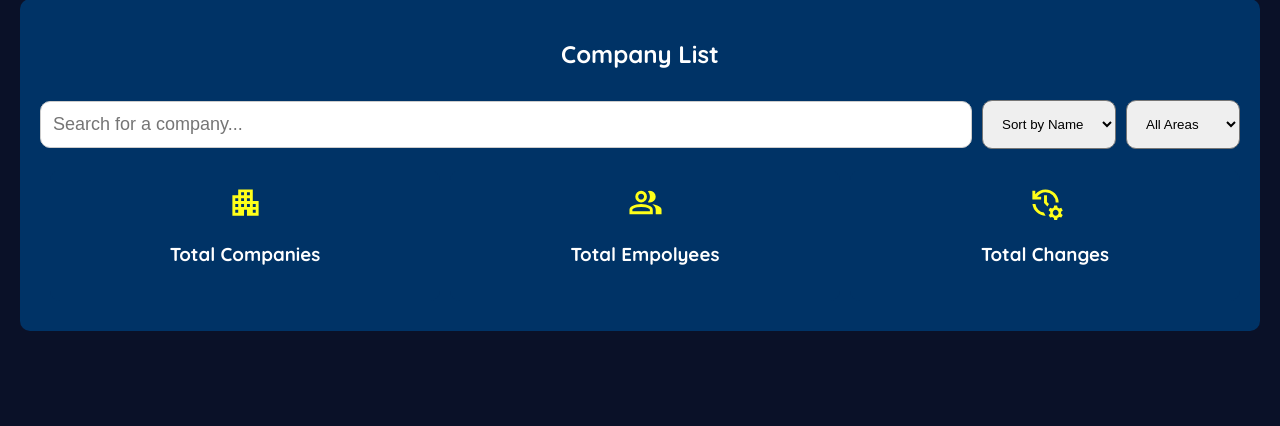
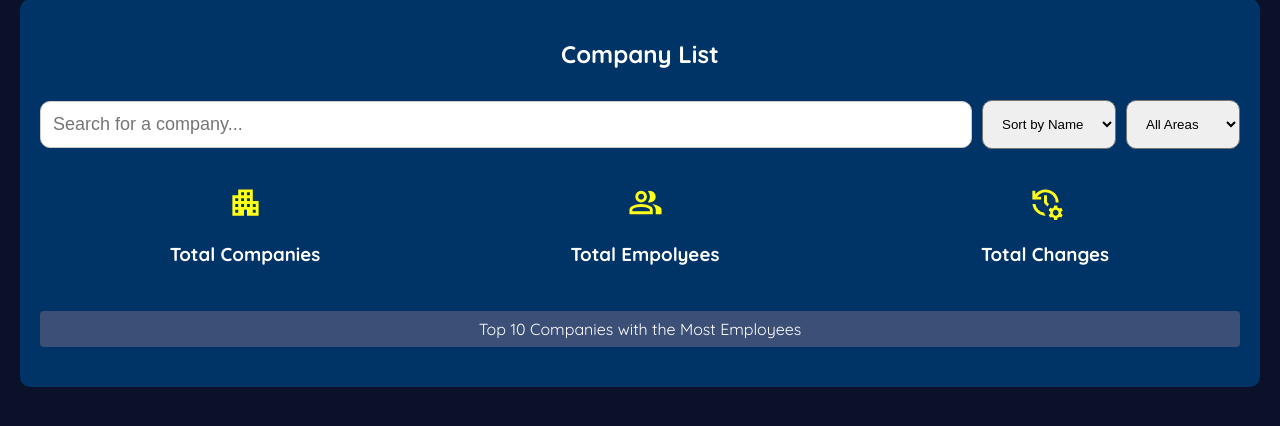
Before and after one commit to LemoneyShark/project_db, a FastAPI app: page /dashboard in a window 1280 px wide. Shown: the part 164-590 px from the top of the page. Run offline with FastAPI, Linux system fonts and the light colour scheme.

Commit message:
top10 finish

```diff
--- a/main.py
+++ b/main.py
@@ -57,6 +57,10 @@
 @app.get("/")
 def serve_index():
     return FileResponse("templates/login.html")
+
+@app.get("/top")
+def serve_index():
+    return FileResponse("templates/top.html")
 
 @app.get("/dashboard", response_class=HTMLResponse)
 def serve_index(request: Request):
--- a/static/styles_dash.css
+++ b/static/styles_dash.css
@@ -102,7 +102,7 @@
     margin: 0 5px;
     padding: 8px 12px;
     border: 1px solid #3C4F76;
-    background-color: #aaaa1b; /* เทาสเลท */
+    background-color: #3C4F76; /* เทาสเลท */
     cursor: pointer;
     border-radius: 4px;
 }
@@ -128,3 +128,22 @@
     padding: 8px;
     font-size: 16px;
 }
+
+.topbutton {
+    justify-content: center;
+    font-family: Quicksand, sans-serif;
+    width: 100%;
+    padding: 8px;
+    background-color: #3C4F76; /* เทาสเลท */
+    color: white;
+    border: none;
+    border-radius: 4px;
+    cursor: pointer;
+    font-size: 16px;
+    margin-bottom: 20px;
+    justify-content: center;
+}
+
+.topbutton:hover {
+    background-color: #2a53a7; /* เทาสเลท */
+}
--- a/templates/dashboard.html
+++ b/templates/dashboard.html
@@ -11,8 +11,6 @@
         <link rel="preconnect" href="https://fonts.googleapis.com">
 <link rel="preconnect" href="https://fonts.gstatic.com" crossorigin>
 <link href="https://fonts.googleapis.com/css2?family=Quicksand:wght@300..700&display=swap" rel="stylesheet">
-<script src="https://cdn.jsdelivr.net/npm/chart.js"></script> <!-- เพิ่ม Chart.js -->
-
 </head>
 <body>
 
@@ -57,6 +55,9 @@
             <h2><span id="totalChanges"></span></h2>
         </div>
     </div>
+    <a href="top">
+        <button class="topbutton">Top 10 Companies with the Most Employees</button>
+    </a>
 </div>
         <div class="table_company">
         <table id="companyTable">
```
Also changed, not shown: templates/top.html (+44 -3 lines).
